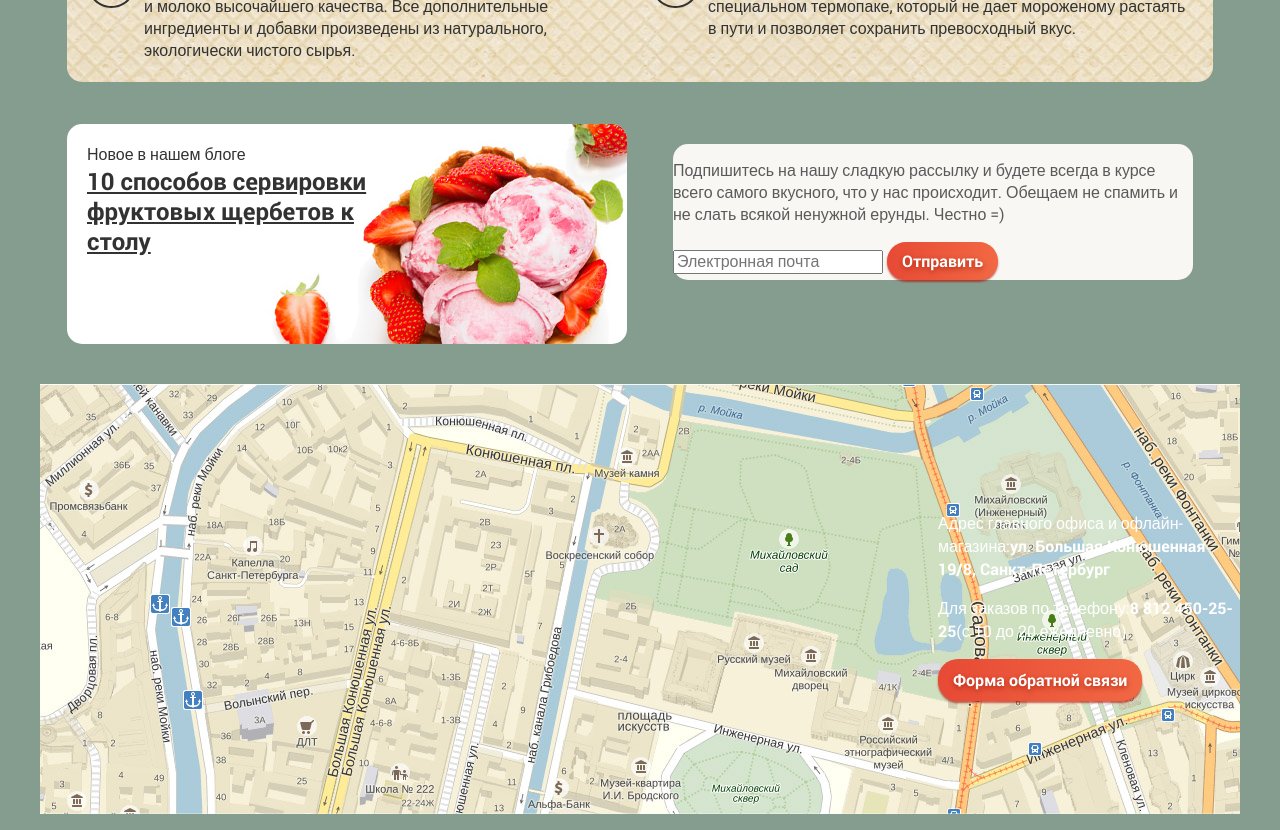
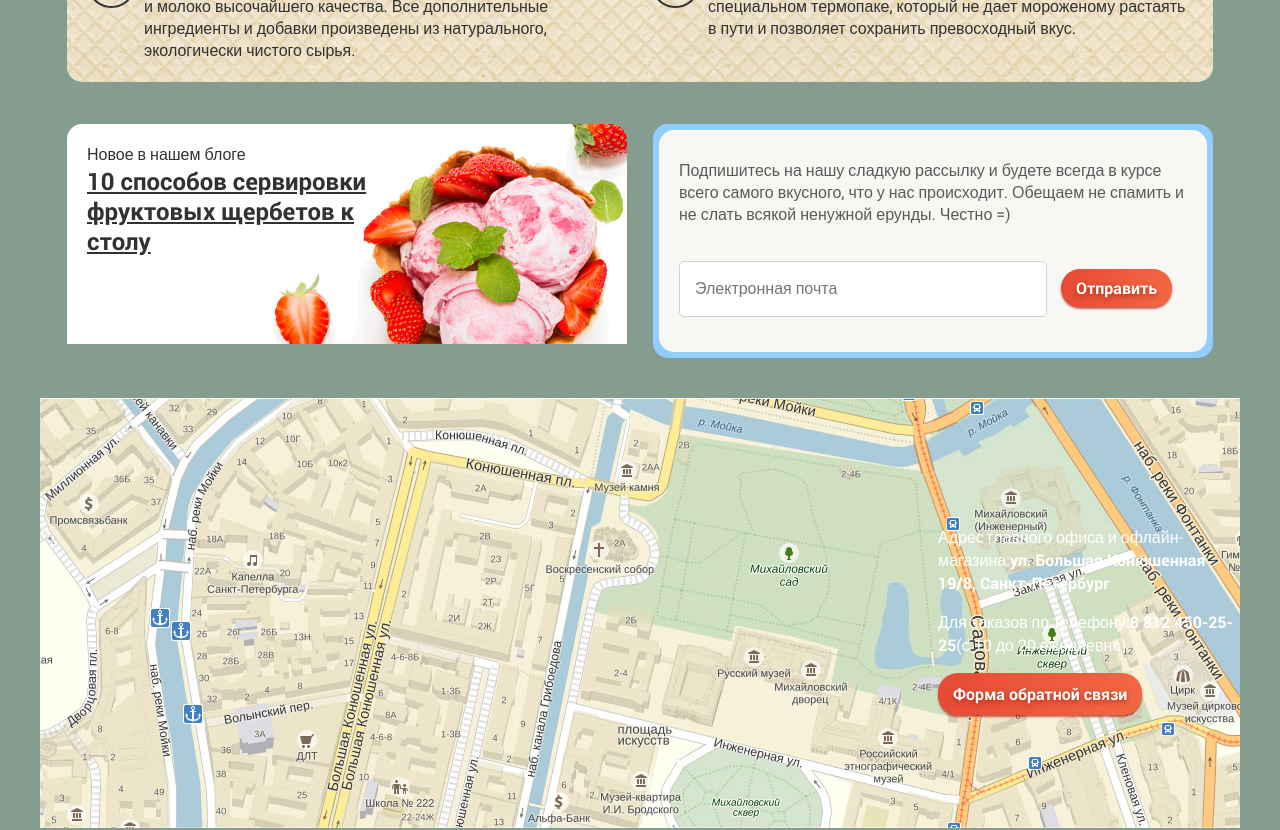
Before and after one commit to SDim87/565341-gllacy, a plain HTML site: page index.html in a window 1280 px wide. Shown: the part 1480-2310 px from the top of the page. Drawn offline with Linux system fonts and the light colour scheme; files whose address does not match are found by name.

Commit message:
Сделал изменения banner

```diff
--- a/css/style.css
+++ b/css/style.css
@@ -834,13 +834,28 @@ img{
 }
 .banner--subscribe{
   min-height: 220px;
+  background-color: rgb(146, 205, 255);
+  padding: 6px;
 }
 .banner__wrapper{
+  min-height: 210px;
   background-color: rgb(248, 247, 244);
   border-radius: 15px;
+  padding: 30px 20px 35px;
 }
 .subscribe__content{
   color: rgb(90, 90, 90);
+  padding-bottom: 35px;
+  margin: 0;
+}
+.subscribe__mail{
+  width: 368px;
+  margin-right: 10px;
+  line-height: 24px;
+  color: rgb(153, 153, 153);
+  border-radius: 5px;
+  border: 1px solid #d3d3d2;
+  padding: 15px;
 }
 .subscribe__btn{
   border: none;
```
